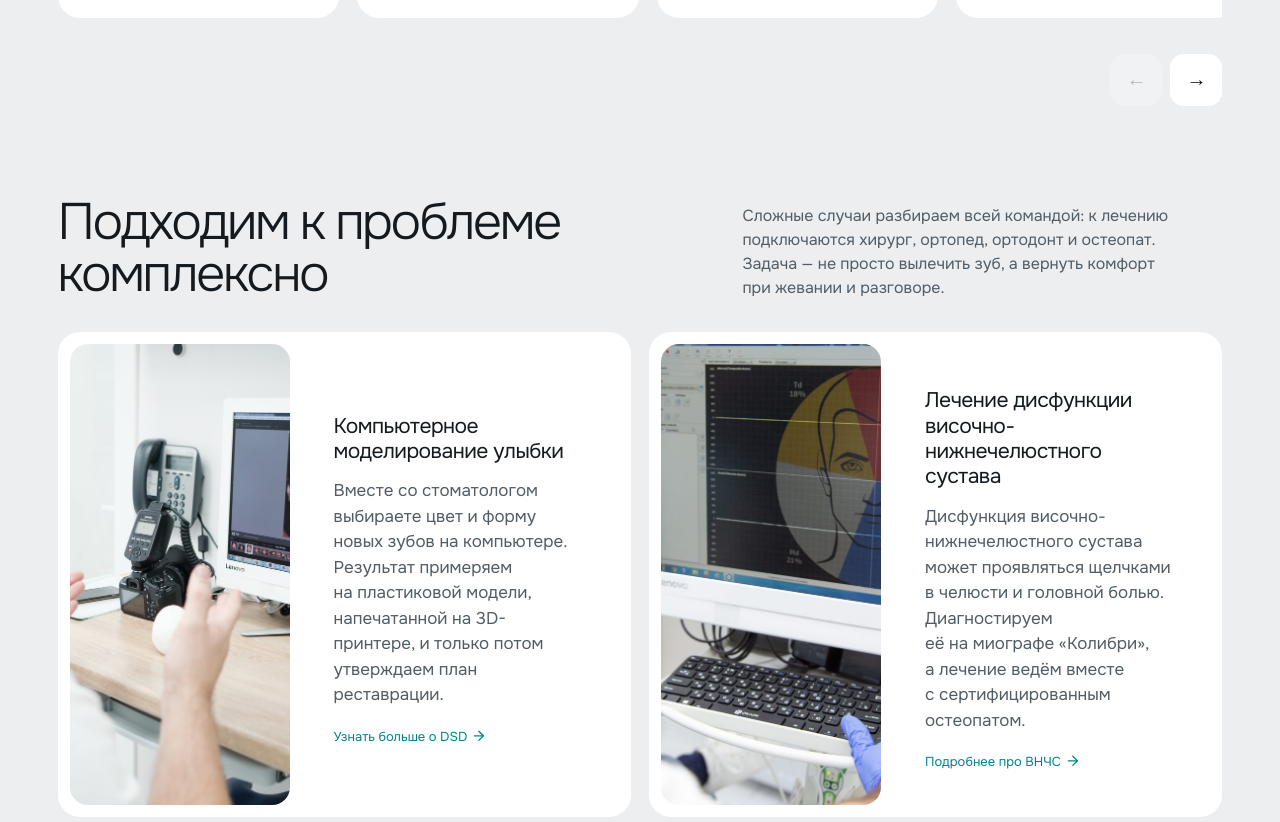
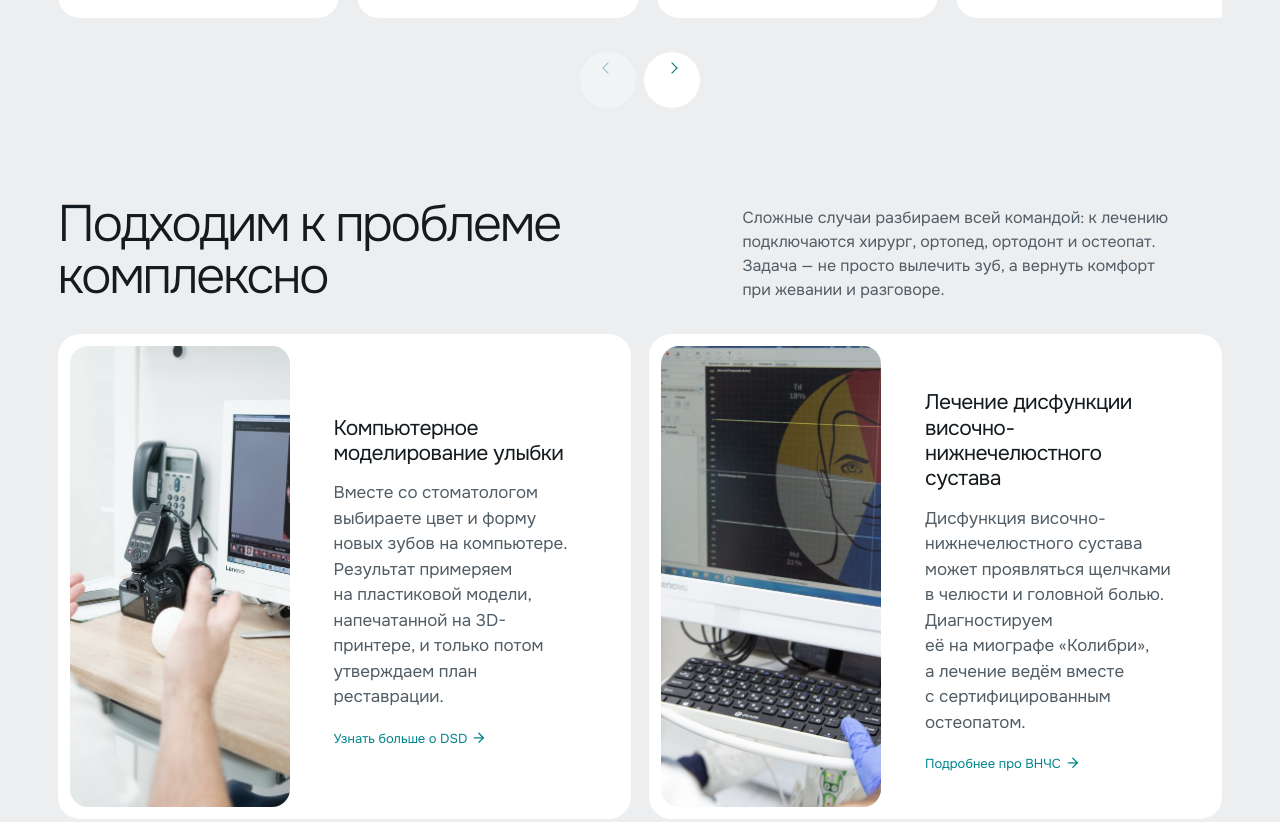
Before and after one commit to panchishen/dominanta-concepts, a plain HTML site: page concept-8.html in a window 1280 px wide. Shown: the part 5060-5882 px from the top of the page. Drawn offline with Linux system fonts and the light colour scheme.

Commit message:
Unify carousel navigation controls in concept 8

```diff
--- a/concept-8.html
+++ b/concept-8.html
@@ -112,7 +112,6 @@ section{padding:112px 0 0}
 .badge img{height:32px}
 
 .rail{display:flex;gap:var(--g);overflow-x:auto;padding-bottom:16px;scroll-snap-type:x mandatory}
-.car-nav button{border-radius:14px;border:0;background:#fff}
 .doc{flex:0 0 clamp(260px,22vw,380px);scroll-snap-align:start;padding:10px!important}
 .doc img,.doc video{display:block;width:100%;aspect-ratio:4/5;object-fit:cover;border-radius:18px;background:var(--bg)}
 .doc div{padding:16px 10px 12px}
@@ -458,7 +457,13 @@ header nav a{font-weight:400}
 .article-copy>span{display:none;margin-top:14px;max-width:36ch}
 .article-slide[aria-pressed=true] .article-copy>span{display:block}
 .article-controls{display:flex;justify-content:center;gap:8px;margin-top:24px}
-.article-controls button{height:56px;width:56px;border:0;border-radius:50%;background:#fff;color:var(--teal);font:inherit;font-size:25px;cursor:pointer}
+main .car-nav, main .article-controls{justify-content:center;gap:8px;margin-top:18px}
+main .car-nav button, main .article-controls button{display:grid;place-items:center;height:56px;width:56px;padding:0;border:0;border-radius:50%;background:#fff;color:#006E74;font-size:0;cursor:pointer}
+main .car-nav button::before, main .article-controls button::before{content:"";width:7px;height:7px;border-top:1.5px solid currentColor;border-right:1.5px solid currentColor;rotate:45deg}
+main .car-nav button:first-child::before, main .article-controls button:first-child::before{rotate:-135deg}
+main .car-nav button:disabled{opacity:.35;cursor:default}
+main .car-nav button:focus-visible, main .article-controls button:focus-visible{outline:2px solid var(--teal);outline-offset:3px}
+@media(hover:hover) and (pointer:fine){main .car-nav button:hover:not(:disabled),main .article-controls button:hover{background:#E1F3F2;transform:none}}
 .article-slide:focus-visible,.article-controls button:focus-visible{outline:2px solid var(--teal);outline-offset:-4px}
 .faqrow{grid-template-columns:minmax(190px,1fr) minmax(0,3.5fr);align-items:stretch;gap:clamp(32px,6vw,100px);background:#fff;border-radius:32px;padding:clamp(24px,4vw,64px)}
 .faqrow .head{position:static;display:flex;flex-direction:column;align-items:start;justify-content:space-between;border-right:1px solid var(--line);padding:0 20px 0 0;margin:0}
```
